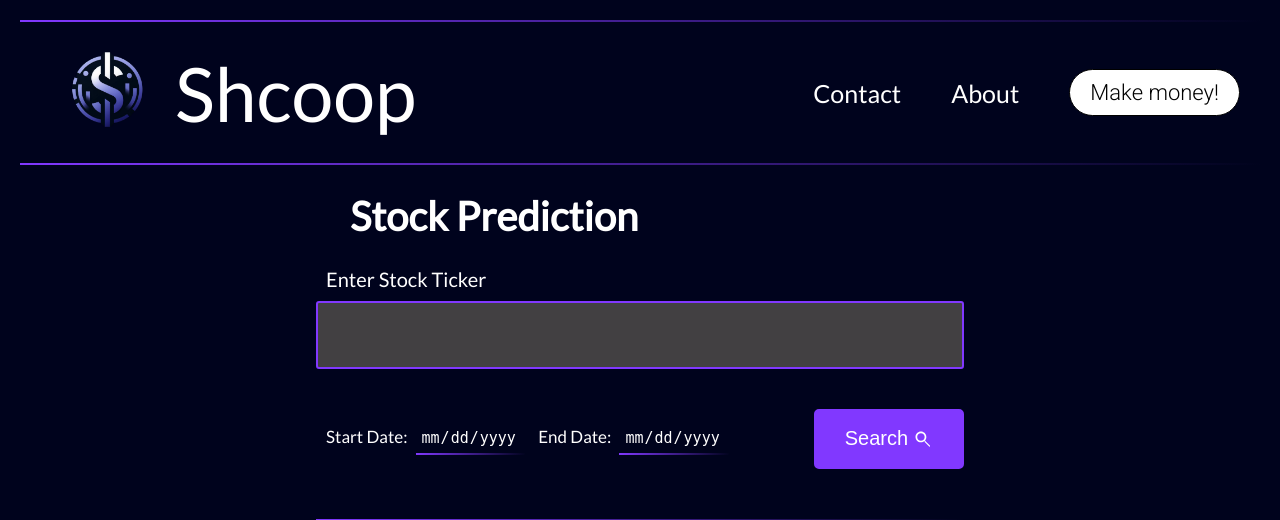
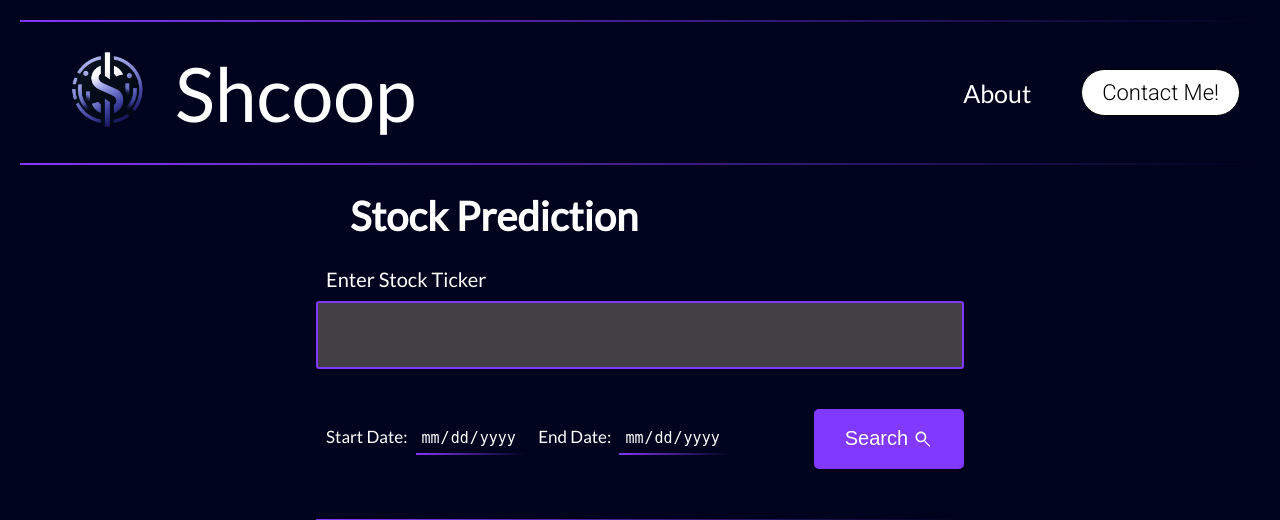
Before and after one commit to cianboyle04/Shcoop, a Python web app: template Website/templates/index.html in a window 1280 px wide. Shown: the top 520 px of the page. Run offline with Jinja, Linux system fonts and the light colour scheme; the template is opened without the code that fills it, so the values that code supplies are empty.

Commit message:
fixbutton

```diff
--- a/Website/templates/index.html
+++ b/Website/templates/index.html
@@ -314,9 +314,9 @@ svg{
       Shcoop
   </div>
     <div class="navRight">
-        <div class="navItem">Contact</div>
+<!--         <div class="navItem">Contact</div> -->
         <div class="navItem">About</div>
-        <div class="navButton">Make money!</div>
+        <div class="navButton">Contact Me!</div>
     </div>
 
 </div>
```
